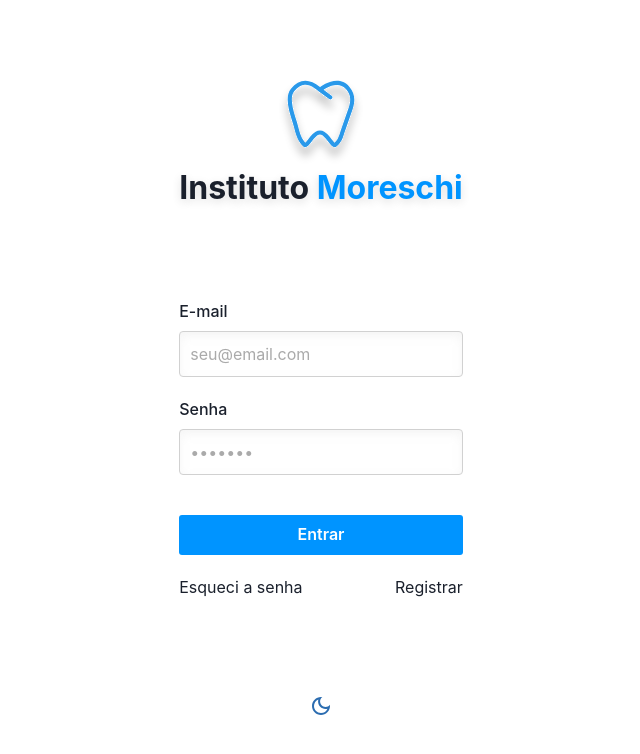
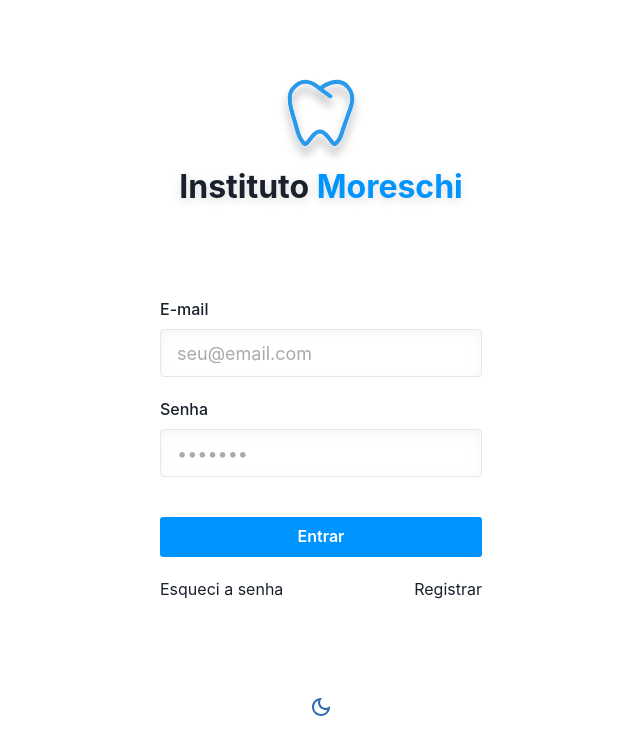
Before and after one commit to codethebasics/institutomoreschi, a Next.js app: page / in a window 1280 px wide. Shown: the top 754 px of the page, without its empty margins (319-959 px from the left). Built offline with nearby package versions, Linux system fonts and the light colour scheme.

Commit message:
config theme

```diff
--- a/components/forms/authentication/SignInForm.js
+++ b/components/forms/authentication/SignInForm.js
@@ -5,37 +5,15 @@ import {
   Link,
   Text,
   Image,
-  Tooltip,
   useToast,
   Center,
   Stack,
   IconButton,
-  Button
+  Button,
+  Input
 } from '@chakra-ui/react'
 
-import styled from '@emotion/styled'
-
 import DarkModeOutlinedIcon from '@mui/icons-material/DarkModeOutlined'
-import LightModeOutlinedIcon from '@mui/icons-material/LightModeOutlined'
-
-
-const Input = styled.input`
-  background: #ffffff;
-  border: 1px solid #d1d1d1;
-  box-shadow: inset 0px 4px 10px rgba(216, 216, 216, 0.25);
-  border-radius: 4px;
-  width: 100%;
-  padding: 10px;
-  outline: none;
-  color: #222;
-  transition: all 0.2s;
-  &:focus {
-    border-color: #0094ff;
-  }
-  &::placeholder {
-    color: #aaa;
-  }
-`
 
 export default function SignInForm() {
   const toast = useToast()
@@ -60,7 +38,7 @@ export default function SignInForm() {
         maxHeight={750}
       >
         <Flex direction={'column'} alignItems={'center'}>
-          <Image height={100} src={'/img/tooth-logo.svg'} />
+          <Image height={100} src={'/img/tooth-logo.svg'} alt="Instituto Moreschi" />
           <Flex>
             <Text
               fontWeight={'bold'}
@@ -82,11 +60,11 @@ export default function SignInForm() {
         <Flex direction={'column'} width={'100%'}>
           <FormControl>
             <FormLabel>E-mail</FormLabel>
-            <Input type="email" placeholder="seu@email.com" />
+            <Input type="email" placeholder="seu@email.com" size={'lg'} />
           </FormControl>
           <FormControl mt={5}>
             <FormLabel>Senha</FormLabel>
-            <Input type="password" placeholder="•••••••" />
+            <Input type="password" placeholder="•••••••" size={'lg'} />
           </FormControl>
           <FormControl mt={10}>
             <Flex direction={'column'} alignItems={'center'}>
@@ -116,7 +94,6 @@ export default function SignInForm() {
         </Flex>
         <Center>
             <Stack isInline>
-                <Tooltip label="mudar tema">
                 <IconButton
                     icon={ <DarkModeOutlinedIcon /> }
                     variant="ghost"
@@ -125,7 +102,6 @@ export default function SignInForm() {
                 >
                     Alterar tema
                 </IconButton>
-                </Tooltip>
             </Stack>
         </Center>
       </Flex>
--- /dev/null
+++ b/styles/components/inputStyles.js
@@ -0,0 +1,23 @@
+import { inputAnatomy } from '@chakra-ui/anatomy'
+import { createMultiStyleConfigHelpers } from "@chakra-ui/react"
+
+const { definePartsStyle, defineMultiStyleConfig } = createMultiStyleConfigHelpers(inputAnatomy);
+
+const baseStyle = definePartsStyle({
+    field: {
+        borderRadius: '4px',
+        boxShadow: 'inset 0px 4px 10px rgba(216, 216, 216, 0.25)',
+        width: '100%',
+        color: '#222',
+        outline: 'none !important',
+        transition: 'all 0.2s',
+        _focus: {
+            boxShadow: 'none !important'
+        },
+        _placeholder: {
+            color: '#aaa'
+        }
+    }
+})
+
+export const InputStyles = defineMultiStyleConfig({ baseStyle });
--- a/styles/theme.js
+++ b/styles/theme.js
@@ -1,5 +1,6 @@
 import { extendTheme } from "@chakra-ui/react";
 import { ButtonStyles as Button } from "./components/buttonStyles";
+import { InputStyles as Input } from "./components/inputStyles";
 
 export const myNewTheme = extendTheme({
     colors: {
@@ -11,6 +12,7 @@ export const myNewTheme = extendTheme({
         danger: '#EB3E3E'
     },
     components: {
-        Button
+        Button,
+        Input
     }
 })
```
Lines whose indentation alone changed are shown as unchanged.
